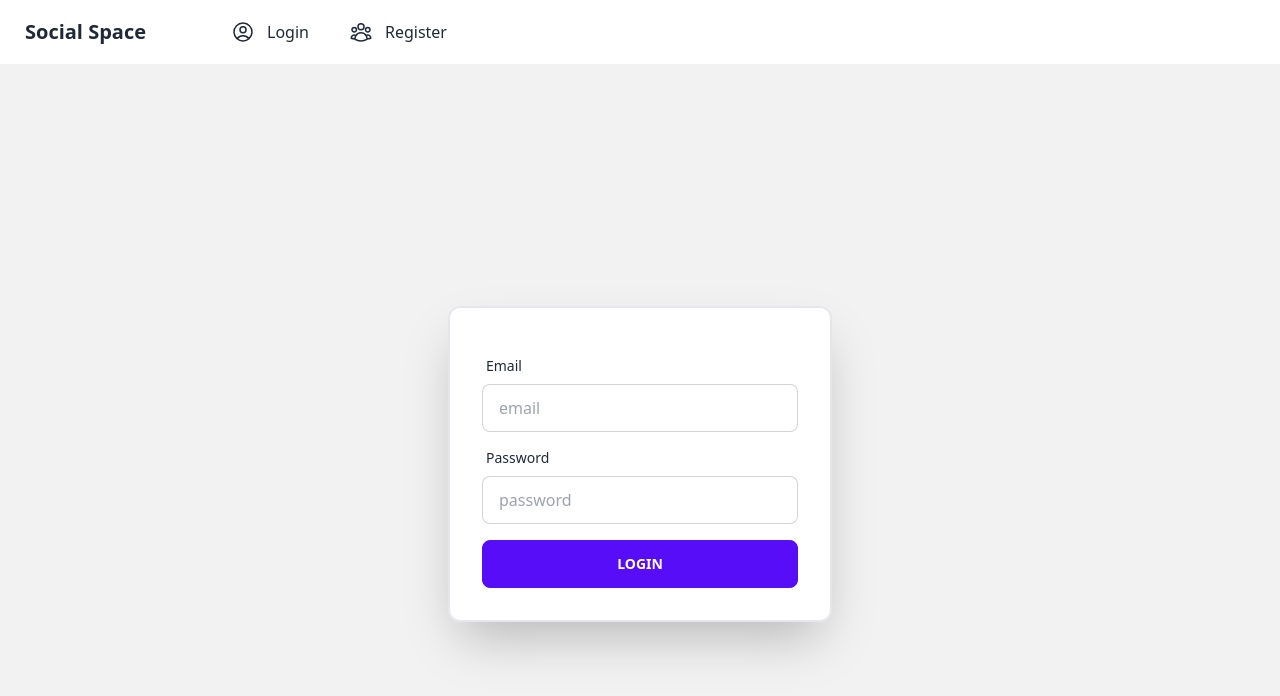
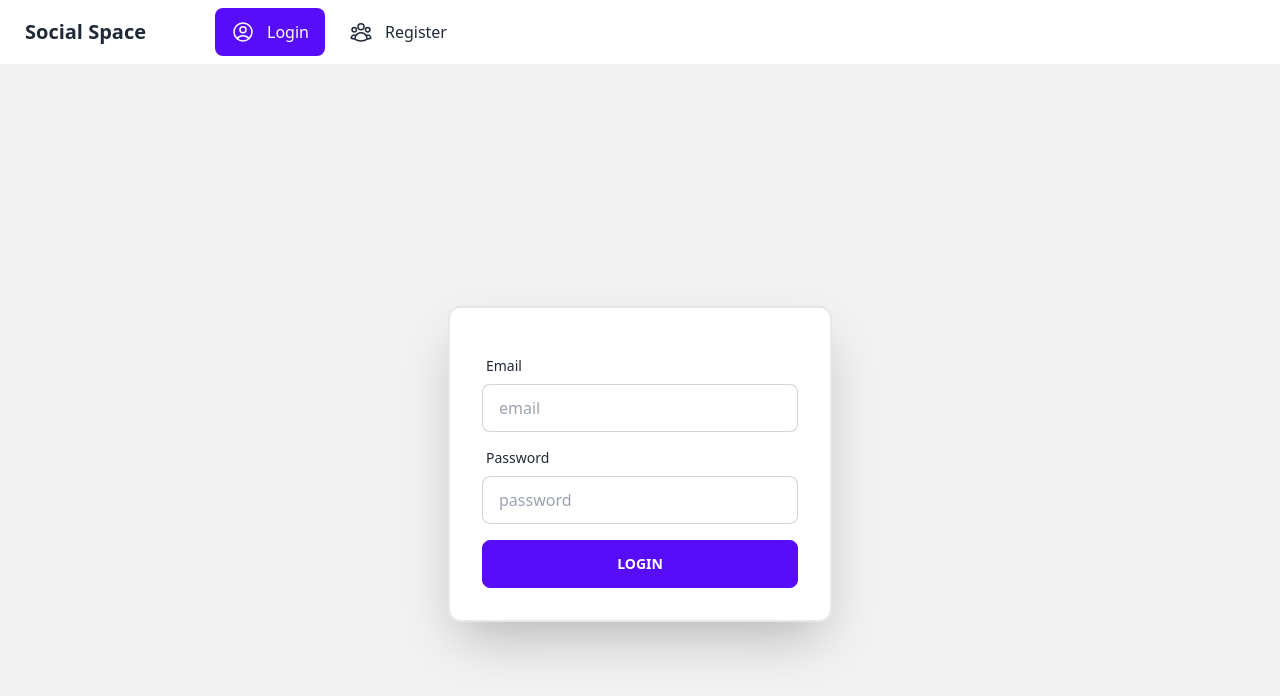
Before and after one commit to jackAvilaP/client-red-social, a React (Vite) app: page / in a window 1280 px wide. Shown: the top 696 px of the page. Built offline with nearby package versions, Linux system fonts and the light colour scheme.

Commit message:
correction router login

```diff
--- a/src/components/private/NavBar.jsx
+++ b/src/components/private/NavBar.jsx
@@ -12,7 +12,7 @@ const NavBar = () => {
   const logout = () => {
     localStorage.clear();
     dispatch(logoutUser({}));
-    navigate("/login");
+    navigate("/");
   };
   return (
     <div className="navbar bg-base-100 flex justify-between shadow-lg ">
--- a/src/components/public/NavBar.jsx
+++ b/src/components/public/NavBar.jsx
@@ -53,7 +53,7 @@ const NavBar = () => {
                 </div>
                 <ul className="menu menu-horizontal px-1">
                     <li className="mx-2">
-                        <NavLink to="/login" >
+                        <NavLink to="/" >
                             <svg xmlns="http://www.w3.org/2000/svg" fill="none" viewBox="0 0 24 24" strokeWidth={1.5} stroke="currentColor" className="w-6 h-6">
                                 <path strokeLinecap="round" strokeLinejoin="round" d="M17.982 18.725A7.488 7.488 0 0012 15.75a7.488 7.488 0 00-5.982 2.975m11.963 0a9 9 0 10-11.963 0m11.963 0A8.966 8.966 0 0112 21a8.966 8.966 0 01-5.982-2.275M15 9.75a3 3 0 11-6 0 3 3 0 016 0z" />
                             </svg>
```
